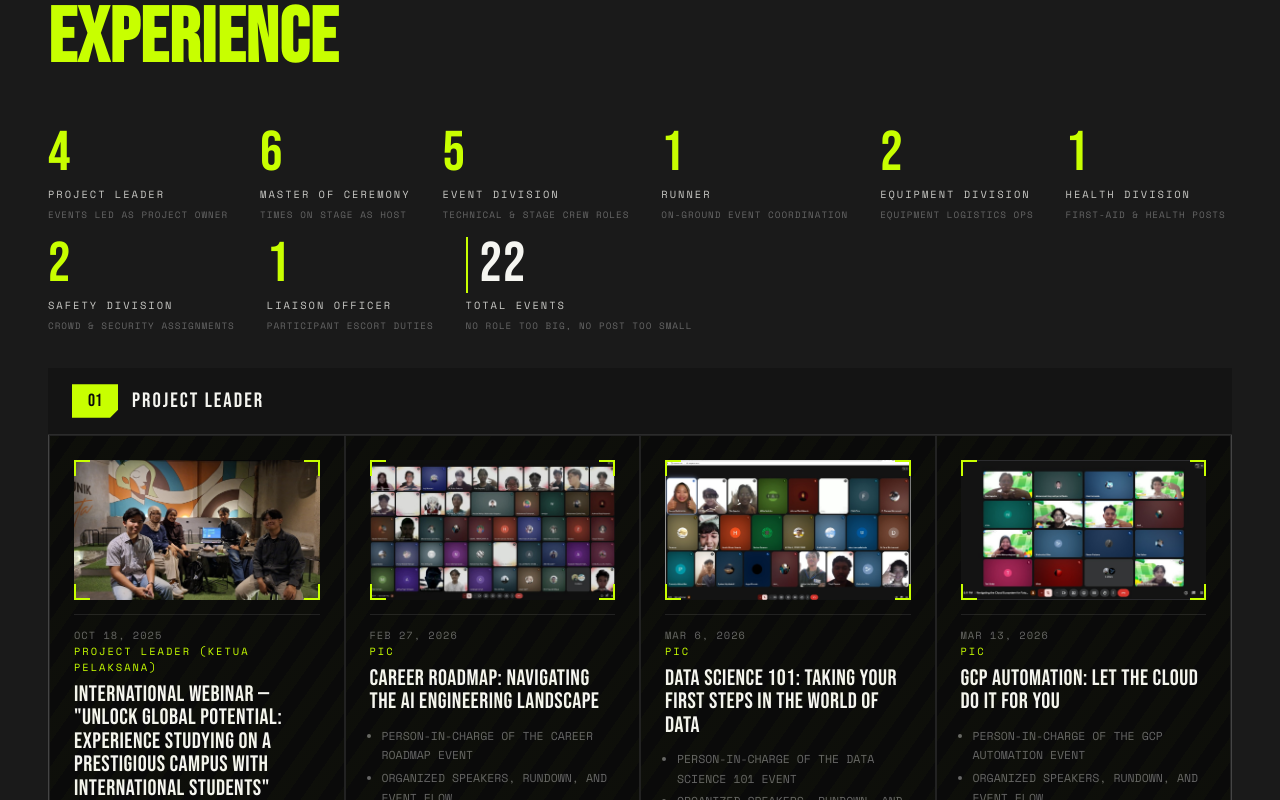
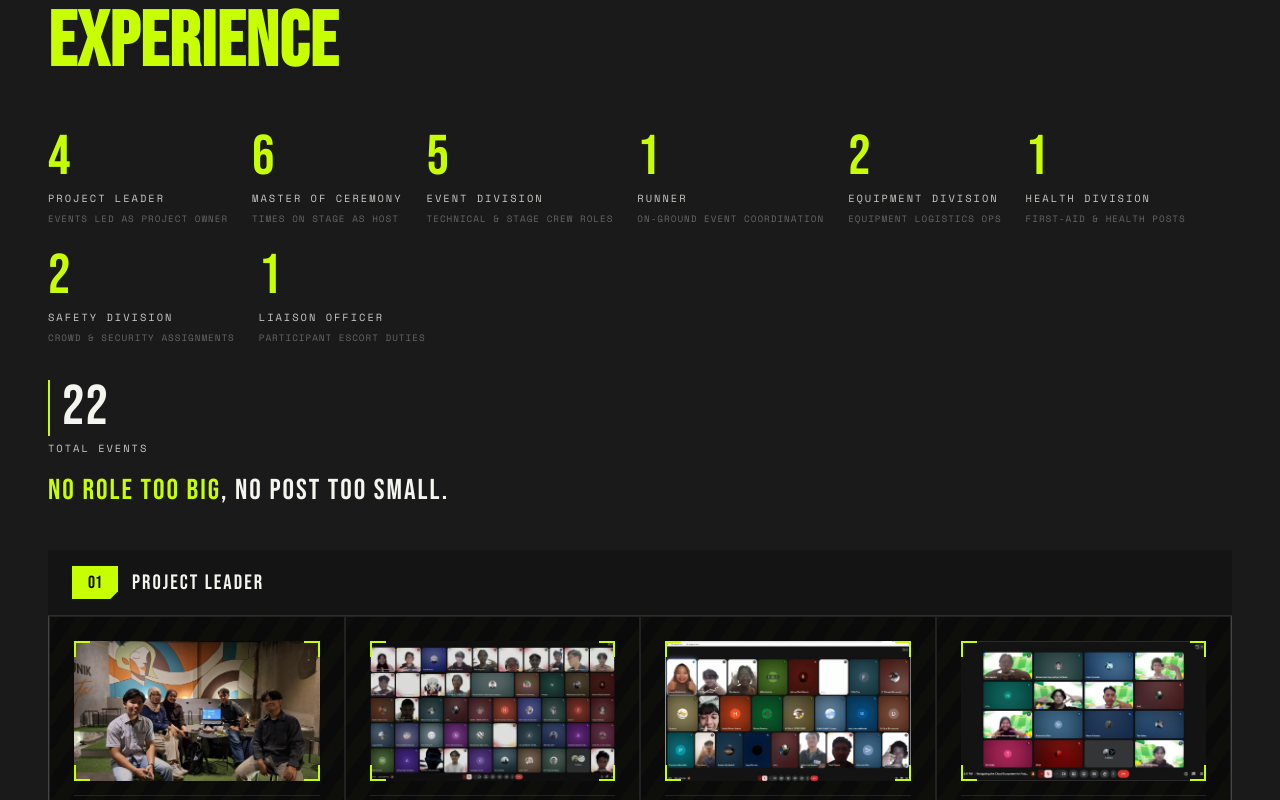
Before and after one commit to R1zkyy/r1zky.github.io, a React (Vite) app: page / in a window 1280 px wide. Shown: the part 2000-2800 px from the top of the page. Built offline with nearby package versions, Linux system fonts and the light colour scheme.

Commit message:
style: tighten stats grid spacing and maximize Total statement glamor

```diff
--- a/src/App.jsx
+++ b/src/App.jsx
@@ -442,7 +442,7 @@ export default function App() {
               <CountUp target={DIVISIONS.filter(div => div.tag !== '09' && div.tag !== '08').reduce((a, d) => a + d.events.length, 0)} duration={1200} />
             </span>
             <span className="exp-stat-label">Total Events</span>
-            <span className="exp-stat-desc">No role too big, no post too small</span>
+            <span className="exp-stat-desc"><em>No role too big</em>, no post too small.</span>
           </div>
         </div>
         <div style={{ display: 'flex', flexDirection: 'column', gap: '2px' }}>
--- a/src/index.css
+++ b/src/index.css
@@ -1715,9 +1715,9 @@ a {
 .exp-stats-grid {
   display: flex;
   flex-wrap: wrap;
-  gap: 16px 32px;
-  margin-top: 8px;
-  margin-bottom: 36px;
+  gap: 24px 24px;
+  margin-top: 16px;
+  margin-bottom: 40px;
 }
 
 .exp-stat-item {
@@ -1753,10 +1753,30 @@ a {
   margin-top: 2px;
 }
 
+.exp-stat-total {
+  flex: 1 1 100%;
+  margin-top: 12px;
+}
+
 .exp-stat-total .exp-stat-num {
   color: var(--chalk);
   border-left: 2px solid var(--lime);
   padding-left: 12px;
+}
+
+.exp-stat-total .exp-stat-desc {
+  font-family: var(--font-h);
+  font-size: clamp(1.1rem, 2.5vw, 1.8rem);
+  color: var(--chalk);
+  letter-spacing: 2px;
+  margin-top: 12px;
+  line-height: 1.3;
+  opacity: 1;
+}
+
+.exp-stat-total .exp-stat-desc em {
+  font-style: normal;
+  color: var(--lime);
 }
 
 @keyframes blink {
```
